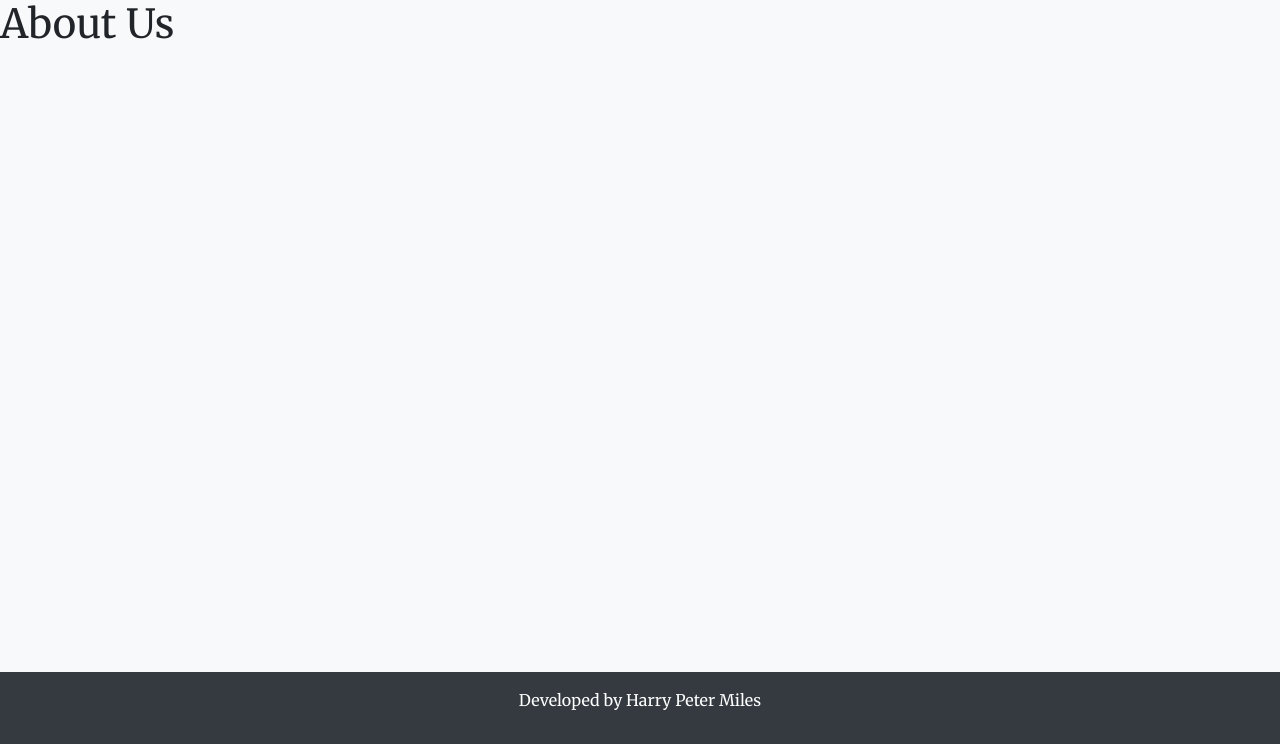
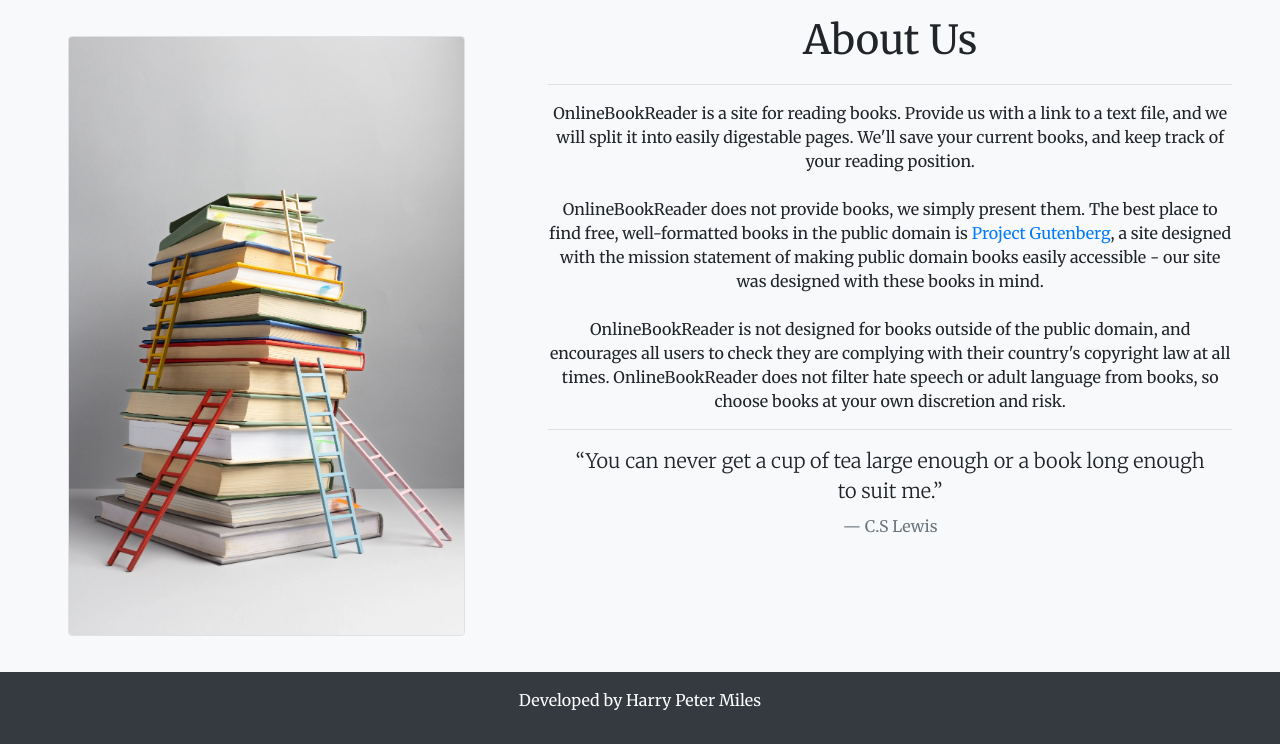
Before and after one commit to harrypmdev/online-book-reader, a Django app: page / in a window 1280 px wide. Shown: the part 56-800 px from the top of the page. Run offline with Django 5.2, Linux system fonts and the light colour scheme; some libraries are stand-ins or nearby versions.

Commit message:
feat: add about us page content

```diff
--- a/books/templates/books/about_us.html
+++ b/books/templates/books/about_us.html
@@ -1,5 +1,34 @@
 {% extends 'base.html' %}
 {% load static %}
 {% block content %}
-    <h1>About Us</h1>
+    <div class="container-fluid h-100">
+        <div class="row h-100">
+            <div class="d-none d-lg-flex col-lg-5 align-items-center justify-content-center">
+                <img class="border img-fluid rounded mx-auto w-auto vh-75 " src="{% static 'images/stacked_books.webp' %}" alt="A stack of books.">
+            </div>
+            <article class="col pr-5">
+                <h1 class="text-center pt-3 pb-1">About Us</h1>
+                <hr>
+                <p class="text-center">
+                    OnlineBookReader is a site for reading books. Provide us with a link to a text file, and we will split it
+                    into easily digestable pages. We'll save your current books, and keep track of your reading position.
+                    <br><br>
+                    OnlineBookReader does not provide books, we simply present them. The best place to find free, well-formatted
+                    books in the public domain is
+                    <a href="https://www.gutenberg.org/browse/scores/top" target="_blank">Project Gutenberg</a>, a site designed
+                    with the mission statement of making public domain books easily accessible - our site was designed
+                    with these books in mind.
+                    <br><br>
+                    OnlineBookReader is not designed for books outside of the public domain, and encourages all users to check
+                    they are complying with their country's copyright law at all times. OnlineBookReader does not filter hate speech
+                    or adult language from books, so choose books at your own discretion and risk.
+                </p>
+                <hr>
+                <blockquote class="blockquote text-center mx-3">
+                    <p class="mb-2 lead">“You can never get a cup of tea large enough or a book long enough to suit me.”</p>
+                    <footer class="blockquote-footer">C.S Lewis</footer>
+                  </blockquote>
+            </article>
+        </div>
+    </div>
 {% endblock content %}
--- a/static/css/style.css
+++ b/static/css/style.css
@@ -1,3 +1,7 @@
 body {
     font-family: "Merriweather", serif;
 }
+
+.vh-75 {
+    height: 75vh;
+  }
--- a/templates/base.html
+++ b/templates/base.html
@@ -15,12 +15,10 @@
     <link rel="preconnect" href="https://fonts.gstatic.com">
     <link href="https://fonts.googleapis.com/css2?family=Inconsolata:wght@200..900&family=Merriweather:ital,wght@0,300;0,400;0,700;0,900;1,300;1,400;1,700;1,900&display=swap" rel="stylesheet">
 
-    <!-- Font Awesome CSS -->
-    <link rel="stylesheet" href="https://cdnjs.cloudflare.com/ajax/libs/font-awesome/5.15.3/css/all.min.css">
-
     <!-- Bootstrap CSS -->
     <link rel="stylesheet" href="https://cdn.jsdelivr.net/npm/bootstrap@4.3.1/dist/css/bootstrap.min.css" integrity="sha384-ggOyR0iXCbMQv3Xipma34MD+dH/1fQ784/j6cY/iJTQUOhcWr7x9JvoRxT2MZw1T" crossorigin="anonymous">
-    <!-- Custome CSS -->
+
+    <!-- Custom CSS -->
     <link rel="stylesheet" href="{% static 'css/style.css' %}">
 </head>
 <body class="d-flex flex-column h-100 bg-light">
@@ -65,12 +63,12 @@
         <div class="alert {{ message.tags }} alert-info" id="msg" role="alert">
         {{ message | safe }}
         <button type="button" class="btn btn-secondary ml-2"
-            data-dismiss="alert" aria-label="Close">Close Alert</button>
+            data-dismiss="alert" aria-label="Close"><i class="fa-solid fa-circle-xmark fa-xl"></i></button>
         </div>
         {% endfor %}
     </div>
     </div>
-    <main>
+    <main class="h-100">
         {% block content %}
         <!-- Varying page content goes here -->
         {% endblock content %}
@@ -82,5 +80,7 @@
     <script src="https://code.jquery.com/jquery-3.3.1.slim.min.js" integrity="sha384-q8i/X+965DzO0rT7abK41JStQIAqVgRVzpbzo5smXKp4YfRvH+8abtTE1Pi6jizo" crossorigin="anonymous"></script>
     <script src="https://cdn.jsdelivr.net/npm/popper.js@1.14.7/dist/umd/popper.min.js" integrity="sha384-UO2eT0CpHqdSJQ6hJty5KVphtPhzWj9WO1clHTMGa3JDZwrnQq4sF86dIHNDz0W1" crossorigin="anonymous"></script>
     <script src="https://cdn.jsdelivr.net/npm/bootstrap@4.3.1/dist/js/bootstrap.min.js" integrity="sha384-JjSmVgyd0p3pXB1rRibZUAYoIIy6OrQ6VrjIEaFf/nJGzIxFDsf4x0xIM+B07jRM" crossorigin="anonymous"></script>
+    <!-- Font Awesome JS -->
+    <script src="https://kit.fontawesome.com/cd5674c3b8.js" crossorigin="anonymous"></script>
 </body>
 </html>
```
Also changed, not shown: static/images/stacked_books.webp (added).
